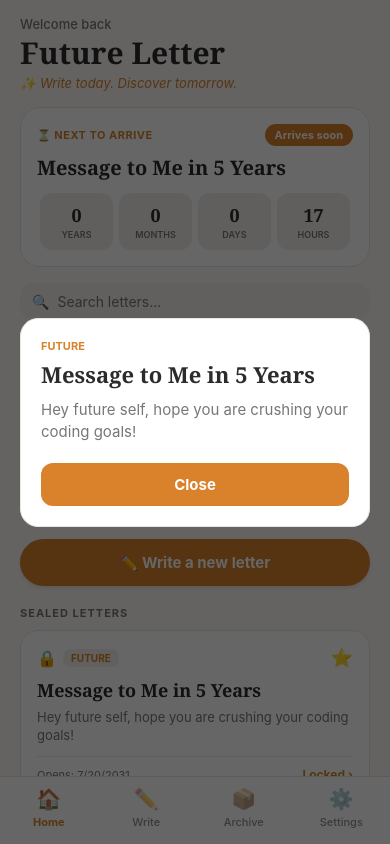
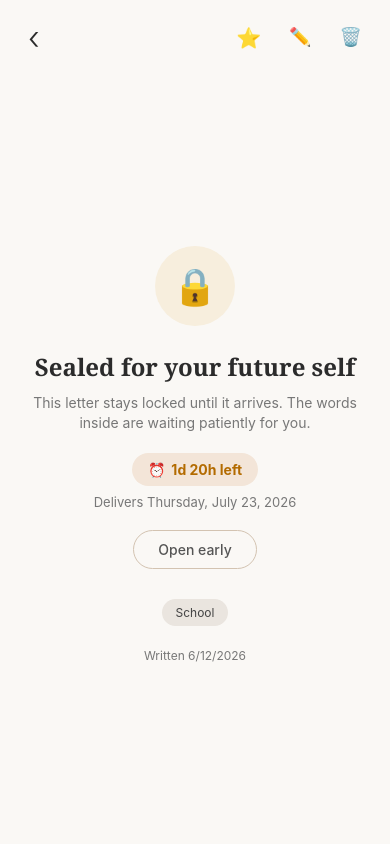
Before and after one commit to rinana7/FutureMe, a React Native app: screen / in a window 390 px wide. Both pictures are taken after a click on the element 195 px from the left and 714 px from the top of the page. Built offline with nearby package versions, Linux system fonts and the light colour scheme.

Commit message:
feat(HomeScreen): add letter detail modal with locked view countdown and blurred content preview

```diff
--- a/App.js
+++ b/App.js
@@ -25,35 +25,41 @@ import WriteScreen from './src/screens/WriteScreen';
 import ArchiveScreen from './src/screens/ArchiveScreen';
 import SettingsScreen from './src/screens/SettingsScreen';
 import BottomNavBar from './src/components/BottomNavBar';
+import LetterDetailModal from './src/components/LetterDetailModal';
 
 const INITIAL_SAMPLE_LETTERS = [
   {
     id: '1',
+    title: 'On the eve of graduation',
+    type: 'future',
+    category: 'School',
+    isFavorite: true,
+    isArchived: false,
+    createdAt: '2026-06-12T00:00:00.000Z',
+    unlockDate: '2026-07-23T00:00:00.000Z',
+    content: 'This letter stays locked until it arrives. A message from your past self awaits.',
+  },
+  {
+    id: '2',
+    title: 'Happy birthday, old friend',
+    type: 'delivered',
+    category: 'Personal',
+    isFavorite: true,
+    isArchived: false,
+    createdAt: '2025-06-17T00:00:00.000Z',
+    unlockDate: '2026-06-17T00:00:00.000Z',
+    content: 'If you\'re reading this, another year has passed. I hope it was full. I hope you were kind to yourself.',
+  },
+  {
+    id: '3',
     title: 'Message to Me in 5 Years',
     type: 'future',
     category: 'Future',
-    isFavorite: true,
+    isFavorite: false,
     isArchived: false,
+    createdAt: '2026-07-20T00:00:00.000Z',
     unlockDate: '2031-07-20T00:00:00.000Z',
     content: 'Hey future self, hope you are crushing your coding goals!',
-  },
-  {
-    id: '2',
-    title: 'My Goals for this Summer',
-    type: 'reminder',
-    category: 'Personal',
-    isFavorite: false,
-    isArchived: false,
-    content: 'Hey self! Remember to keep working on your React Native projects.',
-  },
-  {
-    id: '3',
-    title: 'Dream Job & Career Plan',
-    type: 'reminder',
-    category: 'Goals',
-    isFavorite: true,
-    isArchived: false,
-    content: 'Keep focusing on building great user experiences!',
   },
 ];
 
@@ -66,7 +72,7 @@ function AppContent() {
 
   // Modal & Category Navigation States
   const [activeGridModal, setActiveGridModal] = useState(null); // 'favorites' | 'categories' | 'achievements'
-  const [selectedCategory, setSelectedCategory] = useState(null); // Stores tapped category name (e.g., 'Goals')
+  const [selectedCategory, setSelectedCategory] = useState(null);
 
   // Dynamic Settings
   const [themeMode, setThemeMode] = useState('Light');
@@ -117,7 +123,7 @@ function AppContent() {
   const subTextColor = isDark ? '#AAAAAA' : '#777777';
   const borderColor = isDark ? '#2A2A2A' : '#EAE5DF';
 
-  // Dynamic Categories List based on existing letters
+  // Dynamic Categories List
   const categoryList = [
     { name: 'Goals', icon: '🎯' },
     { name: 'Personal', icon: '👤' },
@@ -199,14 +205,13 @@ function AppContent() {
         accentColor={accentColor}
       />
 
-      {/* Grid Quick Action Modal */}
+      {/* Quick Action Category / Favorites Modal */}
       <Modal
         visible={activeGridModal !== null}
         animationType="slide"
         onRequestClose={handleCloseGridModal}
       >
         <SafeAreaView style={[styles.modalContainer, { backgroundColor: bgColor }]}>
-          {/* Top Bar Navigation */}
           <View style={styles.modalTopBar}>
             <TouchableOpacity
               onPress={() => {
@@ -243,7 +248,10 @@ function AppContent() {
                       <TouchableOpacity
                         key={l.id}
                         style={[styles.listItem, { backgroundColor: cardBg, borderColor }]}
-                        onPress={() => setSelectedLetter(l)}
+                        onPress={() => {
+                          handleCloseGridModal();
+                          setSelectedLetter(l);
+                        }}
                       >
                         <Text style={{ fontSize: 18, marginRight: 12 }}>⭐</Text>
                         <View style={{ flex: 1 }}>
@@ -262,7 +270,6 @@ function AppContent() {
             {activeGridModal === 'categories' && (
               <View>
                 {selectedCategory ? (
-                  // FILTERED LETTERS FOR SELECTED CATEGORY
                   <View>
                     <Text style={[styles.modalTitle, { color: textColor }]}>
                       {selectedCategory}
@@ -288,7 +295,10 @@ function AppContent() {
                           <TouchableOpacity
                             key={l.id}
                             style={[styles.listItem, { backgroundColor: cardBg, borderColor }]}
-                            onPress={() => setSelectedLetter(l)}
+                            onPress={() => {
+                              handleCloseGridModal();
+                              setSelectedLetter(l);
+                            }}
                           >
                             <Text style={{ fontSize: 18, marginRight: 12 }}>📜</Text>
                             <View style={{ flex: 1 }}>
@@ -305,7 +315,6 @@ function AppContent() {
                     )}
                   </View>
                 ) : (
-                  // CATEGORIES SELECTION LIST
                   <View>
                     <Text style={[styles.modalTitle, { color: textColor }]}>Categories</Text>
                     <Text style={[styles.modalSub, { color: subTextColor }]}>
@@ -373,34 +382,13 @@ function AppContent() {
         </SafeAreaView>
       </Modal>
 
-      {/* Letter Details View Modal */}
-      <Modal
-        visible={selectedLetter !== null}
-        animationType="slide"
-        transparent={true}
-        onRequestClose={() => setSelectedLetter(null)}
-      >
-        <View style={styles.modalOverlay}>
-          <View style={[styles.modalCard, { backgroundColor: cardBg, borderColor }]}>
-            <Text style={[styles.modalBadge, { color: accentColor }]}>
-              {selectedLetter?.category || 'Personal'}
-            </Text>
-            <Text style={[styles.letterTitle, { color: textColor }]}>
-              {selectedLetter?.title}
-            </Text>
-            <Text style={[styles.letterBody, { color: subTextColor }]}>
-              {selectedLetter?.content}
-            </Text>
-
-            <TouchableOpacity
-              style={[styles.closeBtn, { backgroundColor: accentColor }]}
-              onPress={() => setSelectedLetter(null)}
-            >
-              <Text style={styles.closeBtnText}>Close</Text>
-            </TouchableOpacity>
-          </View>
-        </View>
-      </Modal>
+      {/* Sealed / Unlocked Full Detail Screen Modal */}
+      <LetterDetailModal
+        letter={selectedLetter}
+        onClose={() => setSelectedLetter(null)}
+        isDark={isDark}
+        accentColor={accentColor}
+      />
     </View>
   );
 }
@@ -462,25 +450,4 @@ const styles = StyleSheet.create({
     padding: 14,
     marginBottom: 12,
   },
-  modalOverlay: {
-    flex: 1,
-    backgroundColor: 'rgba(0,0,0,0.6)',
-    justifyContent: 'center',
-    padding: 20,
-  },
-  modalCard: {
-    borderRadius: 18,
-    padding: 20,
-    borderWidth: 1,
-  },
-  modalBadge: {
-    fontWeight: 'bold',
-    fontSize: 11,
-    marginBottom: 6,
-    textTransform: 'uppercase',
-  },
-  letterTitle: { fontSize: 22, fontFamily: 'Georgia', fontWeight: 'bold', marginBottom: 10 },
-  letterBody: { fontSize: 15, lineHeight: 22, marginBottom: 20 },
-  closeBtn: { paddingVertical: 12, borderRadius: 12, alignItems: 'center' },
-  closeBtnText: { color: '#ffffff', fontWeight: 'bold', fontSize: 15 },
 });
--- a/package.json
+++ b/package.json
@@ -6,6 +6,7 @@
     "@react-native-async-storage/async-storage": "2.2.0",
     "@react-native-community/datetimepicker": "8.4.4",
     "expo": "~54.0.35",
+    "expo-blur": "~15.0.8",
     "expo-dev-client": "~6.0.21",
     "expo-image-picker": "~17.0.11",
     "expo-linear-gradient": "~15.0.8",
--- /dev/null
+++ b/src/components/LetterDetailModal.js
@@ -0,0 +1,216 @@
+// src/components/LetterDetailModal.js
+import React from 'react';
+import {
+  Modal,
+  View,
+  Text,
+  StyleSheet,
+  TouchableOpacity,
+  SafeAreaView,
+} from 'react-native';
+
+export default function LetterDetailModal({
+  letter,
+  onClose,
+  isDark,
+  accentColor = '#D9822B',
+}) {
+  if (!letter) return null;
+
+  // Determine if letter is currently locked
+  const isLocked = new Date(letter.unlockDate) > new Date();
+
+  // Calculate remaining time display
+  const getTimeRemaining = (targetIso) => {
+    const diff = new Date(targetIso) - new Date();
+    if (diff <= 0) return '0d 0h left';
+    const days = Math.floor(diff / (1000 * 60 * 60 * 24));
+    const hours = Math.floor((diff / (1000 * 60 * 60)) % 24);
+    return `${days}d ${hours}h left`;
+  };
+
+  const formattedDeliveryDate = new Date(letter.unlockDate).toLocaleDateString(
+    'en-US',
+    { weekday: 'long', month: 'long', day: 'numeric', year: 'numeric' }
+  );
+
+  const bgColor = isDark ? '#121212' : '#FAF8F5';
+  const textColor = isDark ? '#FFFFFF' : '#2B2B2B';
+  const cardBg = isDark ? '#1E1E1E' : '#FFFFFF';
+  const subTextColor = isDark ? '#AAAAAA' : '#777777';
+
+  return (
+    <Modal visible={!!letter} animationType="slide" presentationStyle="pageSheet">
+      <SafeAreaView style={[styles.container, { backgroundColor: bgColor }]}>
+        {/* Top Header */}
+        <View style={styles.header}>
+          <TouchableOpacity onPress={onClose} style={styles.iconBtn}>
+            <Text style={[styles.backArrow, { color: textColor }]}>‹</Text>
+          </TouchableOpacity>
+          <View style={styles.headerRight}>
+            <TouchableOpacity style={styles.iconBtn}>
+              <Text style={{ fontSize: 20 }}>{letter.isFavorite ? '⭐' : '☆'}</Text>
+            </TouchableOpacity>
+            <TouchableOpacity style={styles.iconBtn}>
+              <Text style={{ fontSize: 18 }}>✏️</Text>
+            </TouchableOpacity>
+            <TouchableOpacity style={styles.iconBtn}>
+              <Text style={{ fontSize: 18 }}>🗑️</Text>
+            </TouchableOpacity>
+          </View>
+        </View>
+
+        <View style={styles.content}>
+          {isLocked ? (
+            /* LOCKED LETTER VIEW */
+            <View style={styles.lockedContainer}>
+              <View style={styles.lockBadgeIcon}>
+                <Text style={{ fontSize: 36 }}>🔒</Text>
+              </View>
+
+              <Text style={[styles.lockedTitle, { color: textColor }]}>
+                Sealed for your future self
+              </Text>
+              <Text style={[styles.lockedSubtitle, { color: subTextColor }]}>
+                This letter stays locked until it arrives. The words inside are waiting patiently for you.
+              </Text>
+
+              <View style={styles.timerPill}>
+                <Text style={{ fontSize: 14 }}>⏰</Text>
+                <Text style={styles.timerText}>{getTimeRemaining(letter.unlockDate)}</Text>
+              </View>
+
+              <Text style={[styles.deliversText, { color: subTextColor }]}>
+                Delivers {formattedDeliveryDate}
+              </Text>
+
+              <TouchableOpacity style={styles.openEarlyBtn}>
+                <Text style={styles.openEarlyText}>Open early</Text>
+              </TouchableOpacity>
+
+              {/* Category Pills */}
+              <View style={styles.tagWrap}>
+                <View style={styles.tagPill}>
+                  <Text style={styles.tagText}>{letter.category || 'School'}</Text>
+                </View>
+              </View>
+
+              <Text style={[styles.writtenText, { color: subTextColor }]}>
+                Written {new Date(letter.createdAt || Date.now()).toLocaleDateString()}
+              </Text>
+            </View>
+          ) : (
+            /* UNLOCKED / DELIVERED VIEW */
+            <View style={styles.unlockedContainer}>
+              <Text style={styles.deliveredLabel}>📬 DELIVERED</Text>
+              <Text style={[styles.letterTitle, { color: textColor }]}>
+                {letter.title}
+              </Text>
+
+              <View style={[styles.letterCard, { backgroundColor: cardBg }]}>
+                <Text style={[styles.letterBody, { color: textColor }]}>
+                  {letter.content}
+                </Text>
+              </View>
+
+              <View style={styles.tagPill}>
+                <Text style={styles.tagText}>{letter.category || 'Personal'}</Text>
+              </View>
+
+              <Text style={[styles.writtenText, { color: subTextColor }]}>
+                Written {new Date(letter.createdAt || Date.now()).toLocaleDateString()}
+              </Text>
+            </View>
+          )}
+        </View>
+      </SafeAreaView>
+    </Modal>
+  );
+}
+
+const styles = StyleSheet.create({
+  container: { flex: 1 },
+  header: {
+    flexDirection: 'row',
+    alignItems: 'center',
+    justifyContent: 'space-between',
+    paddingHorizontal: 20,
+    paddingTop: 10,
+  },
+  headerRight: { flexDirection: 'row', gap: 12 },
+  iconBtn: { padding: 8 },
+  backArrow: { fontSize: 32, fontWeight: '300' },
+  content: { flex: 1, paddingHorizontal: 28, justifyContent: 'center' },
+
+  // Locked View Styles
+  lockedContainer: { alignItems: 'center' },
+  lockBadgeIcon: {
+    width: 80,
+    height: 80,
+    borderRadius: 40,
+    backgroundColor: '#F7EEDD',
+    alignItems: 'center',
+    justifyContent: 'center',
+    marginBottom: 24,
+  },
+  lockedTitle: {
+    fontSize: 24,
+    fontFamily: 'Georgia',
+    fontWeight: 'bold',
+    textAlign: 'center',
+    marginBottom: 10,
+  },
+  lockedSubtitle: {
+    fontSize: 14,
+    textAlign: 'center',
+    lineHeight: 20,
+    marginBottom: 20,
+  },
+  timerPill: {
+    flexDirection: 'row',
+    alignItems: 'center',
+    backgroundColor: '#F3E5D8',
+    paddingHorizontal: 16,
+    paddingVertical: 8,
+    borderRadius: 20,
+    gap: 6,
+    marginBottom: 8,
+  },
+  timerText: { fontSize: 14, fontWeight: 'bold', color: '#B36B00' },
+  deliversText: { fontSize: 13, marginBottom: 20 },
+  openEarlyBtn: {
+    borderWidth: 1,
+    borderColor: '#D3C3B1',
+    paddingHorizontal: 24,
+    paddingVertical: 10,
+    borderRadius: 20,
+    marginBottom: 30,
+  },
+  openEarlyText: { fontSize: 14, color: '#555555', fontWeight: '500' },
+  tagWrap: { flexDirection: 'row', gap: 8, marginBottom: 12 },
+  tagPill: {
+    backgroundColor: '#EAE5DF',
+    paddingHorizontal: 14,
+    paddingVertical: 6,
+    borderRadius: 14,
+  },
+  tagText: { fontSize: 12, color: '#444444' },
+  writtenText: { fontSize: 12, marginTop: 10 },
+
+  // Unlocked View Styles
+  unlockedContainer: { flex: 1, paddingTop: 20 },
+  deliveredLabel: {
+    fontSize: 12,
+    fontWeight: 'bold',
+    color: '#D9822B',
+    letterSpacing: 1,
+    marginBottom: 8,
+  },
+  letterTitle: { fontSize: 28, fontFamily: 'Georgia', fontWeight: 'bold', marginBottom: 20 },
+  letterCard: {
+    padding: 20,
+    borderRadius: 18,
+    marginBottom: 20,
+  },
+  letterBody: { fontSize: 16, lineHeight: 26 },
+});
```
Also changed, not shown: 1 other file (tests, documents, lock files or other folders).
